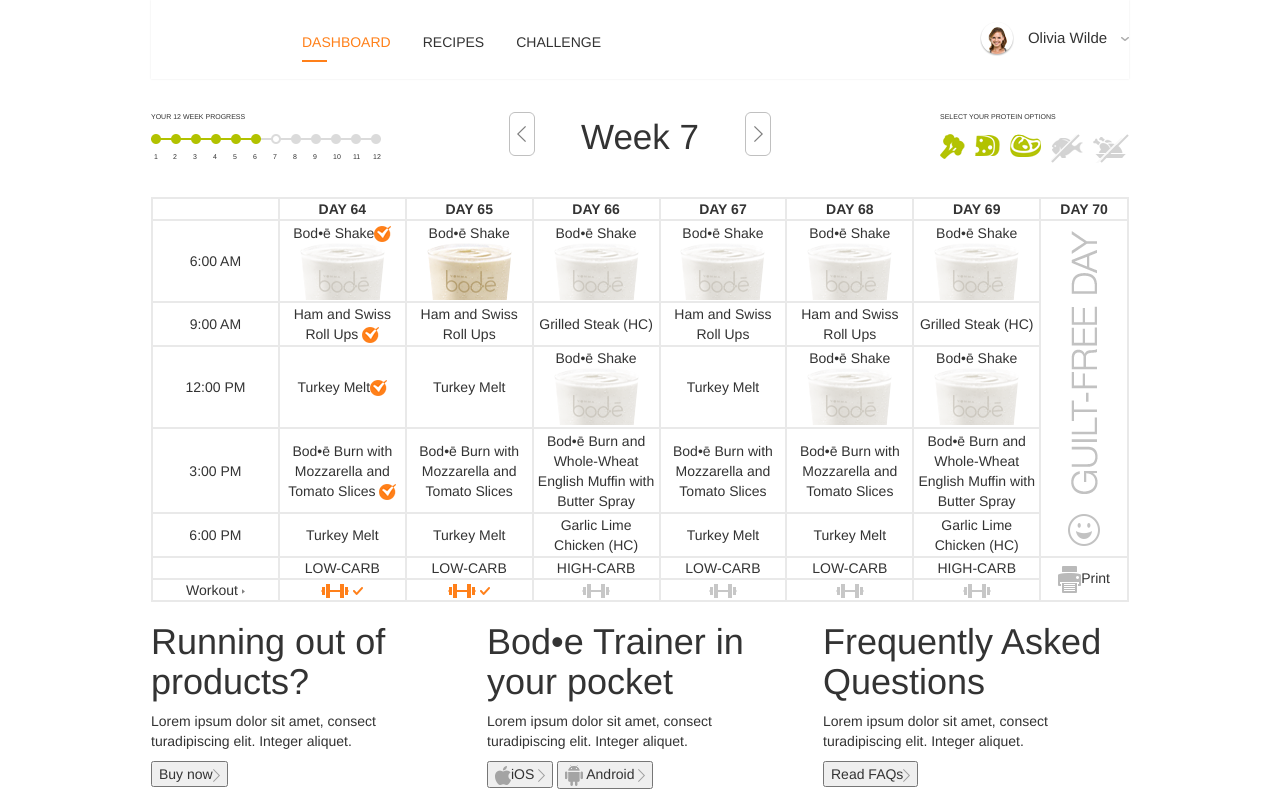
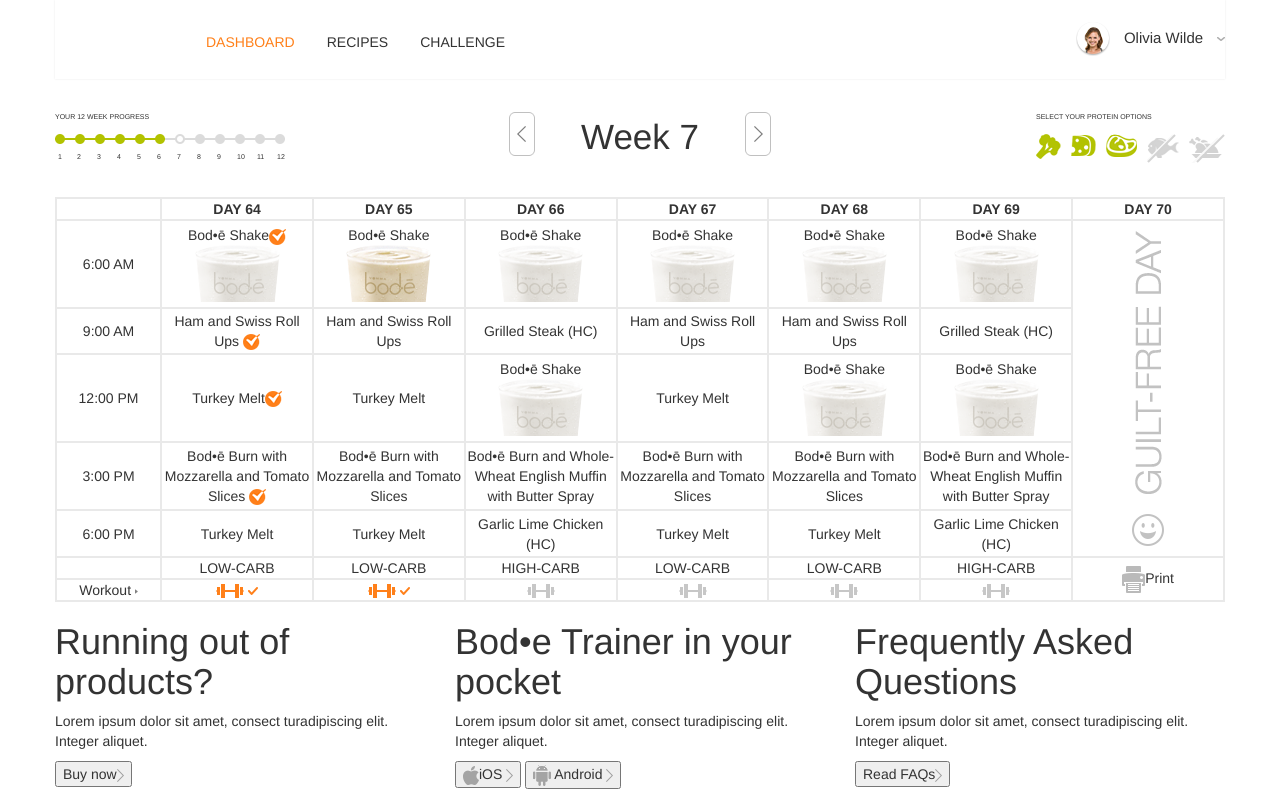
Before and after one commit to CycuMalBackup/supportplz, a website: page index.html in a window 1280 px wide. Drawn offline with nearby package versions, Linux system fonts and the light colour scheme.

Commit message:
container added;

```diff
--- a/index.html
+++ b/index.html
@@ -5,12 +5,12 @@
     <meta charset="UTF-8">
     <meta name="viewport" content="width=device-width, initial-scale=1">
     <title>Get Response Task</title>
+    <link rel="stylesheet" href="bootstrap.min.css">
     <link rel="stylesheet" href="css/styles.css">
-
-    <link rel="stylesheet" href="https://maxcdn.bootstrapcdn.com/bootstrap/3.3.7/css/bootstrap.min.css">
 </head>
 
 <body>
+<div class="container noPadding">
     <header>
         <div class="menu-margin hidden-sm-down"></div>
         <div class="menu-elements">
@@ -224,6 +224,7 @@
             </div>
         </section>
     </main>
+</div>
 </body>
 
 </html>
--- a/sass/styles.scss
+++ b/sass/styles.scss
@@ -6,10 +6,12 @@
 .clearfix {
   clear: both;
 }
+.noPadding {
+  padding: 0;
+}
 
 header {
   max-height: 79px;
-  max-width: 978px;
   margin: 0 auto;
   padding: 22px 0;
   box-shadow: 0 0 2px 0 $color-table;
@@ -33,7 +35,6 @@
     .line {
       width: 25px;
       height: 2px;
-      background: $color-orange;
       margin-top: 8px;
     }
   }
@@ -46,14 +47,8 @@
   }
 }
 
-main {
-  max-width: 978px;
-  margin: 0 auto;
-}
-
 #timetable {
   padding: 33px 0;
-
   .progressBar {
     p {
       font-size: 7px;
@@ -95,7 +90,6 @@
     text-align: center;
     div.weekContent {
       vertical-align: middle;
-
     }
     span {
       font-size: 35px;
@@ -136,11 +130,10 @@
   th {
     width: 13%;
   }
-  td.time {
+  th:first-child {
     width: 9%;
   }
 }
-
 .time {
   width: 85px;
 }
```
Also changed, not shown: bootstrap.min.css (added), css/styles.css.
